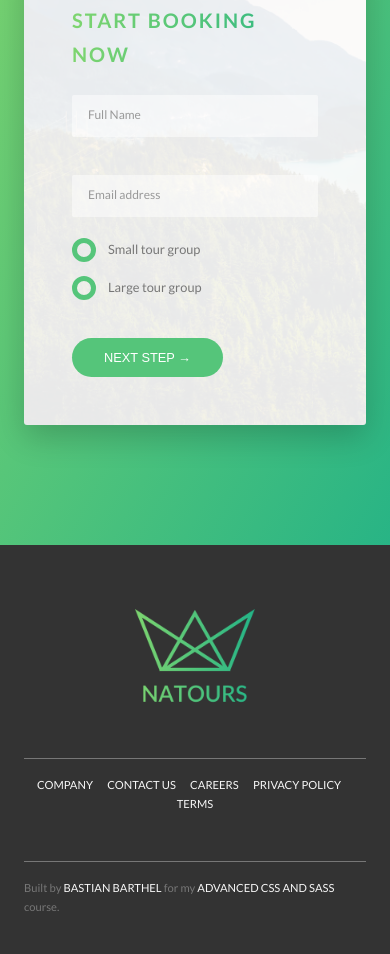
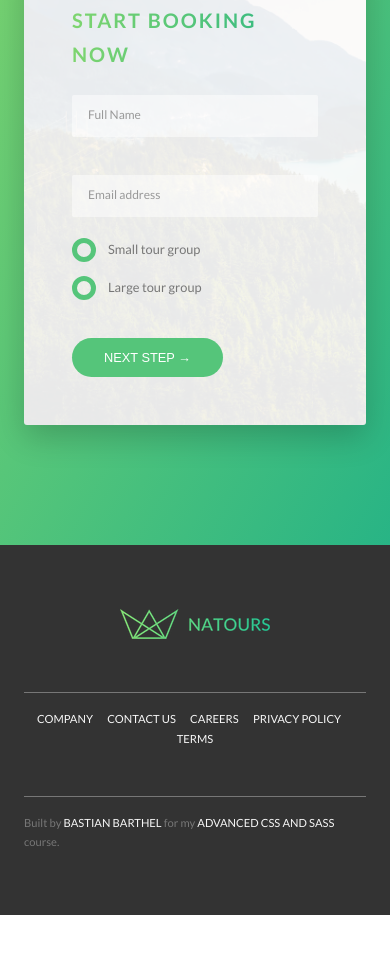
Before and after one commit to BastianBarthel/natours, a plain HTML site: page index.html in a window 390 px wide. Shown: the part 5920-6874 px from the top of the page. After the commit the page ends 6835 px from the top, so only its background shows below. Drawn offline with Linux system fonts and the light colour scheme.

Commit message:
Add responsive images in HTML (1)

```diff
--- a/index.html
+++ b/index.html
@@ -399,12 +399,21 @@
 
     <footer class="footer">
       <div class="footer__logo-box">
-        <img
-          src="img/logo-green-2x.png"
-          alt="Company logo"
-          class="footer__logo"
-        />
+        <picture class="footer__logo">
+          <source
+            srcset="
+              img/logo-green-small-1x.png 1x,
+              img/logo-green-small-2x.png 2x
+            "
+            media="(max-width: 37.5em)"
+          />
+          <img
+            srcset="img/logo-green-1x.png 1x, img/logo-green-2x.png 2x"
+            alt="Company logo"
+          />
+        </picture>
       </div>
+
       <div class="row">
         <div class="col-1-of-2">
           <div class="footer__navigation">
```
